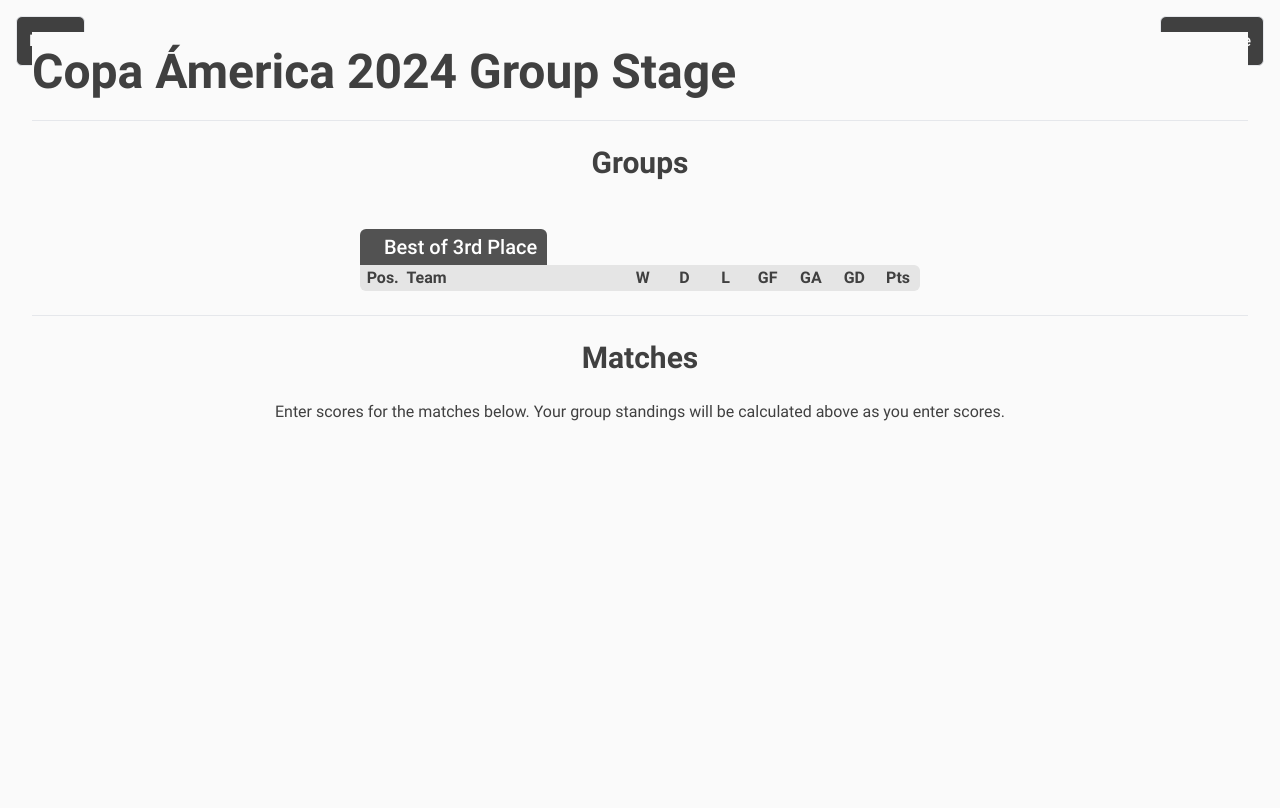
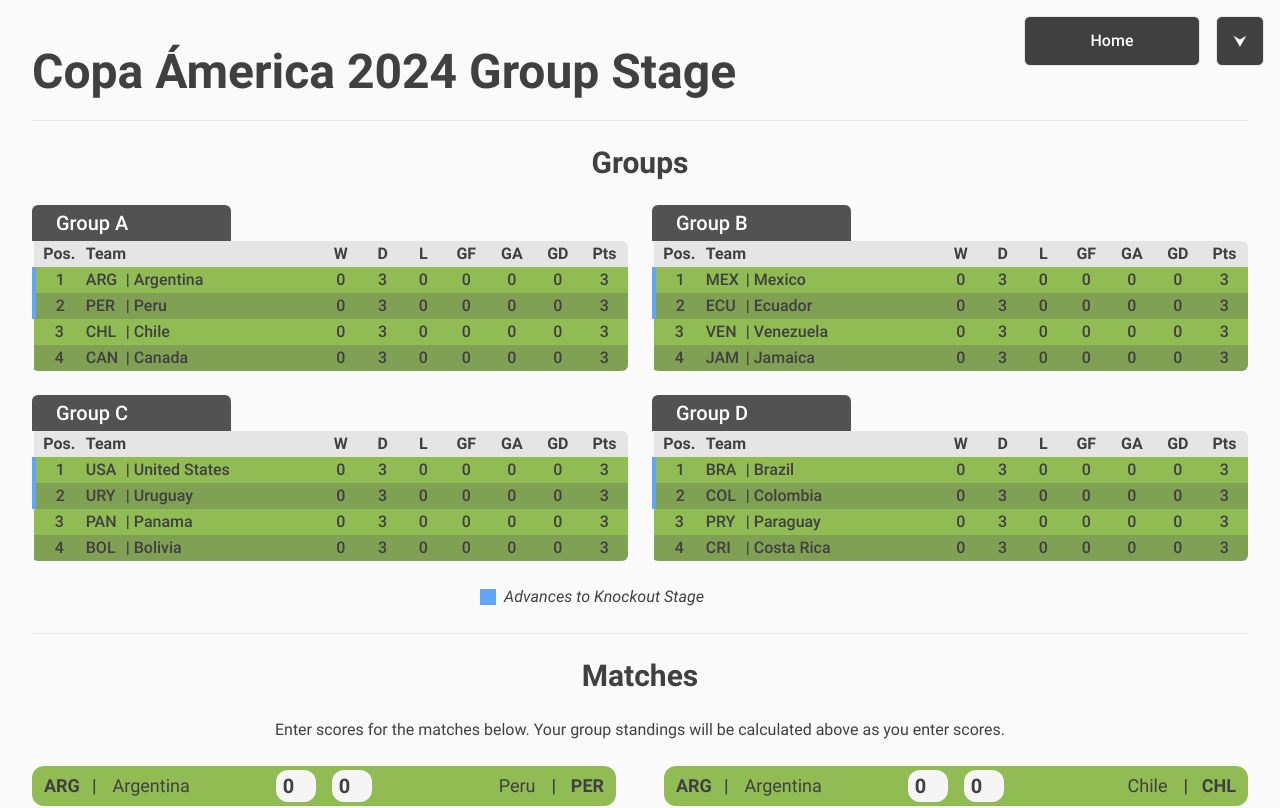
Before and after one commit to mcudzi2/mcudzi2.github.io, a Vue app: page /copa-america/groups in a window 1280 px wide. Shown: the top 808 px of the page. Built offline with nearby package versions, Linux system fonts and the light colour scheme.

Commit message:
Implemented saving, clear, menu, and Copa America Group Stage.

```diff
--- a/src/App.vue
+++ b/src/App.vue
@@ -1,30 +1,68 @@
 <template>
-  <div class="absolute top-0 right-0 p-4">
+  <div class="absolute top-4 right-4 z-20 gap-x-4 flex flex-row items-start w-60">
+    <div class="flex-1 flex flex-col gap-y-4">
+      <RouterLink to="/">
         <button
             type="button"
-      class="p-3 border border-neutral rounded-md"
+            class="p-3 border border-neutral rounded-md w-full"
+            :class="buttonClass"
+        >
+          Home
+        </button>
+      </RouterLink>
+      <button
+          v-if="expandedMenu"
+          type="button"
+          class="p-3 border border-neutral rounded-md w-full"
+          :class="buttonClass"
+          @click="savePredictions"
+      >
+        Save Predictions
+      </button>
+      <button
+          v-if="expandedMenu"
+          type="button"
+          class="p-3 border border-neutral rounded-md w-full"
+          :class="buttonClass"
+          @click="clearPredictions"
+      >
+        Clear Predictions
+      </button>
+      <button
+          v-if="expandedMenu"
+          type="button"
+          class="p-3 border border-neutral rounded-md w-full"
           :class="buttonClass"
           v-text="buttonText"
           @click="toggleDarkMode"
       />
     </div>
-  <div class="absolute top-0 left-0 p-4">
-    <RouterLink to="/">
+    <div class="w-12">
       <button
           type="button"
-          class="p-3 border border-neutral rounded-md"
-          :class="buttonClass"
+          class="p-3 border border-neutral rounded-md w-full"
+          :class="[buttonClass, expandedMenu ? '' : 'rotate-180']"
+          @click="expandedMenu = !expandedMenu"
       >
-        Home
+        &#11165;
       </button>
-    </RouterLink>
+    </div>
+  </div>
+  <div
+    v-if="showSuccessfulSaveMessage"
+    class="bg-lime-100 border border-lime-800 absolute top-0 left-1/2 -translate-x-1/2 z-30 mt-8 px-10 py-4 text-center space-y-6 w-full lg:w-1/2 rounded-2xl"
+  >
+    <h3 class="text-lime-800">SUCCESS</h3>
+    <p>Your predictions have been successfully saved!</p>
   </div>
   <RouterView />
 </template>
 
 <script setup>
 import {computed, ref} from "vue";
+import {useGroups} from "@/stores/groups.js";
 
+const expandedMenu = ref(false);
 const darkMode = ref(false);
 const buttonText = computed(() => darkMode.value ? 'Light Mode' : 'Dark Mode');
 const buttonClass = computed(() => darkMode.value ? 'bg-white !text-neutral-700 font-light' : 'bg-neutral-700 !text-neutral-50 font-medium');
@@ -42,5 +80,21 @@
   }
 }
 
-setDarkMode();
+setDarkMode()
+
+const showSuccessfulSaveMessage = ref(false);
+const groupsStore = useGroups();
+function savePredictions() {
+  if (groupsStore.save()) {
+    showSuccessfulSaveMessage.value = true;
+    setTimeout(() => {
+      showSuccessfulSaveMessage.value = false;
+    }, 2000);
+  } else {
+    alert("ERROR: Unable to save match predictions because there is nothing to save.");
+  }
+}
+function clearPredictions() {
+  groupsStore.clear();
+}
 </script>
--- a/src/components/CompetitionGroup.vue
+++ b/src/components/CompetitionGroup.vue
@@ -25,6 +25,7 @@
           <CompetitionGroupTeam
             :position="idx + 1"
             :team="team"
+            :is-thirds-group="isThirdsGroup"
           />
         </template>
       </tbody>
@@ -33,11 +34,13 @@
 </template>
 
 <script setup>
-import {useTeams} from "@/stores/teams.js";
+import {useGroups} from "@/stores/groups.js";
 import {computed} from "vue";
 import CompetitionGroupTeam from "@/components/CompetitionGroupTeam.vue";
+import {useCompetitions} from "@/stores/competitions.js";
 
-const teamsStore = useTeams();
+const competitionsStore = useCompetitions();
+const groupsStore = useGroups();
 
 const props = defineProps({
   group: {
@@ -47,28 +50,9 @@
   },
 });
 
-const groupName = computed(() => props.group === 'thirds' ? 'Best of 3rd Place' : `Group ${props.group}`);
-
-const teams = computed(() => {
-  if (props.group === 'thirds') {
-    return Object.values(teamsStore.teamsByGroup).map(group => {
-      return group.concat().sort((teamA, teamB) => {
-        return (((3 * teamB.wins) + teamB.draws) - ((3 * teamA.wins) + teamA.draws))
-          || ((teamB.goalsFor - teamB.goalsAgainst) - (teamA.goalsFor - teamA.goalsAgainst))
-          || (teamB.goalsFor - teamA.goalsFor)
-          || (teamB.wins - teamA.wins);
-      })[2];
-    }).sort((teamA, teamB) => {
-      return 0;
-    });
-  }
-
-  return teamsStore.teamsByGroup[props.group].concat().sort((teamA, teamB) => {
-    return (((3 * teamB.wins) + teamB.draws) - ((3 * teamA.wins) + teamA.draws))
-      || ((teamB.goalsFor - teamB.goalsAgainst) - (teamA.goalsFor - teamA.goalsAgainst))
-      || (teamB.goalsFor - teamA.goalsFor);
-  });
-});
+const isThirdsGroup = computed(() => props.group === 'thirds' && competitionsStore.currentCompetition?.hasBestOfThirds)
+const groupName = computed(() => isThirdsGroup.value ? 'Best of 3rd Place' : `Group ${props.group}`);
+const teams = computed(() => isThirdsGroup.value ? groupsStore.thirdPlaceGroup : groupsStore.sortedTeamsByGroup[props.group]);
 </script>
 
 <style scoped lang="scss">
--- a/src/components/CompetitionGroupMatch.vue
+++ b/src/components/CompetitionGroupMatch.vue
@@ -3,7 +3,7 @@
     class="w-full rounded-xl py-1 px-3 flex flex-row items-center gap-x-4"
     :class="backgroundColorClasses"
   >
-    <CompetitionGroupMatchTeam
+    <CompetitionMatchTeam
       :team="match.team1"
       class="flex-1"
     />
@@ -11,15 +11,15 @@
       v-model="match.team1Score"
       type="number"
       min="0"
-      @input="teamsStore.updateMatchStats()"
+      @input="groupsStore.updateMatchStats()"
     />
     <input
       v-model="match.team2Score"
       type="number"
       min="0"
-      @input="teamsStore.updateMatchStats()"
+      @input="groupsStore.updateMatchStats()"
     />
-    <CompetitionGroupMatchTeam
+    <CompetitionMatchTeam
       :team="match.team2"
       flipped
       class="flex-1"
@@ -28,11 +28,11 @@
 </template>
 
 <script setup>
-import CompetitionGroupMatchTeam from "@/components/CompetitionGroupMatchTeam.vue";
-import {useTeams} from "@/stores/teams.js";
+import CompetitionMatchTeam from "@/components/CompetitionMatchTeam.vue";
+import {useGroups} from "@/stores/groups.js";
 import {computed} from "vue";
 
-const teamsStore = useTeams();
+const groupsStore = useGroups();
 const props = defineProps({
   match: {
     type: Object,
--- a/src/components/CompetitionGroupTeam.vue
+++ b/src/components/CompetitionGroupTeam.vue
@@ -1,5 +1,5 @@
 <template>
-  <tr>
+  <tr :class="rowClass">
     <td v-text="position"/>
     <td class="!text-left !w-52 flex flex-row items-center">
       <div class="w-10">{{ team.abbr }}</div>
@@ -16,10 +16,12 @@
 </template>
 
 <script setup>
-import { useTeams } from "@/stores/teams.js";
+import { useGroups } from "@/stores/groups.js";
 import {computed} from "vue";
+import {useCompetitions} from "@/stores/competitions.js";
 
-const teamsStore = useTeams();
+const competitionsStore = useCompetitions();
+const groupsStore = useGroups();
 const props = defineProps({
   team: {
     type: Object,
@@ -30,10 +32,26 @@
     required: true,
     validator: (value) => Number.isInteger(value) && value > 0,
   },
+  isThirdsGroup: {
+    type: Boolean,
+    default: false,
+  },
 });
 
-const goalDifference = computed(() => teamsStore.calculateGoalDiff(props.team));
-const points = computed(() => teamsStore.calculatePoints(props.team));
+const goalDifference = computed(() => groupsStore.calculateGoalDiff(props.team));
+const points = computed(() => groupsStore.calculatePoints(props.team));
+const rowClass = computed(() => {
+  if (props.isThirdsGroup) {
+    return props.position <= 4 ? 'border-l-4 border-l-blue-400' : '';
+  }
+  if (props.position <= 2) {
+    return 'border-l-4 border-l-blue-400';
+  }
+  if (props.position === 3 && competitionsStore.currentCompetition?.hasBestOfThirds) {
+    return 'border-l-4 border-l-orange-400';
+  }
+  return ''
+});
 </script>
 
 <style scoped>
--- a/src/components/CompetitionGroupMatchTeam.vue
+++ b/src/components/CompetitionMatchTeam.vue
@@ -1,9 +1,13 @@
 <template>
   <div
-    class="flex items-center gap-x-4"
+    class="flex items-center gap-x-2"
     :class="[flipped ? 'flex-row-reverse' : 'flex-row']"
   >
-    <h4 v-text="team.abbr" />
+    <h4
+      class="w-10"
+      :class="[flipped ? 'text-right' : 'text-left']"
+      v-text="team.abbr"
+    />
     <h4>|</h4>
     <h4
       class="font-normal mx-2"
--- a/src/pages/Competition.vue
+++ b/src/pages/Competition.vue
@@ -3,14 +3,14 @@
 </template>
 
 <script setup>
-import { useTeams } from "@/stores/teams.js";
+import { useGroups } from "@/stores/groups.js";
 import { useRoute } from "vue-router";
 
-const teamsStore = useTeams();
+const groupsStore = useGroups();
 const route = useRoute();
-teamsStore.initTeams(route.params.competition);
-teamsStore.initMatches();
-teamsStore.updateMatchStats();
+groupsStore.initTeams(route.params.competition);
+groupsStore.initMatches();
+groupsStore.updateMatchStats();
 </script>
 
 <style scoped>
--- a/src/pages/CompetitionGroups.vue
+++ b/src/pages/CompetitionGroups.vue
@@ -1,8 +1,8 @@
 <template>
   <div class="space-y-6 w-full">
     <CompetitionPageTitle
-      :name="currentCompetition.name"
-      :image-url="currentCompetition.image"
+      :name="competitionsStore.currentCompetition?.name"
+      :image-url="competitionsStore.currentCompetition?.image"
       stage="group"
       class="sticky top-0"
     />
@@ -11,13 +11,29 @@
     </h3>
     <div class="grid grid-cols-1 lg:grid-cols-2 2xl:grid-cols-3 gap-6">
       <CompetitionGroup
-        v-for="group in teamsStore.groups"
+        v-for="group in groupsStore.groups"
         :key="group"
         :group="group"
       />
     </div>
-    <div class="mx-auto px-0 w-full lg:w-1/2 lg:px-6 3xl:w-1/3">
+    <div
+        v-if="competitionsStore.currentCompetition?.hasBestOfThirds"
+        class="mx-auto px-0 w-full lg:w-1/2 lg:px-6 3xl:w-1/3"
+    >
       <CompetitionGroup group="thirds" />
+    </div>
+    <div class="space-y-2 text-center w-80 mx-auto">
+      <div class="flex flex-row items-center gap-x-2">
+        <div class="h-4 w-4 bg-blue-400" />
+        <p class="italic">Advances to Knockout Stage</p>
+      </div>
+      <div
+          v-if="competitionsStore.currentCompetition?.hasBestOfThirds"
+          class="flex flex-row items-center gap-x-2"
+      >
+        <div class="h-4 w-4 bg-orange-400" />
+        <p class="italic">Can Advance via 3rd Place Placement</p>
+      </div>
     </div>
     <hr/>
     <h3 class="text-center">
@@ -26,7 +42,7 @@
     <p class="italics text-center">Enter scores for the matches below. Your group standings will be calculated above as you enter scores.</p>
     <div class="my-0 mx-auto w-full grid grid-cols-1 xl:grid-cols-2 gap-x-12 gap-y-4">
       <CompetitionGroupMatch
-        v-for="(match, idx) in teamsStore.matches"
+        v-for="(match, idx) in groupsStore.matches"
         :key="match.team1.abbr + match.team2.abbr"
         :match="match"
         :index="idx"
@@ -41,13 +57,10 @@
 import {computed} from "vue";
 import CompetitionPageTitle from "@/components/CompetitionPageTitle.vue";
 import CompetitionGroup from "@/components/CompetitionGroup.vue";
-import {useTeams} from "@/stores/teams.js";
+import {useGroups} from "@/stores/groups.js";
 import CompetitionGroupMatch from "@/components/CompetitionGroupMatch.vue";
 
 const route = useRoute();
 const competitionsStore = useCompetitions();
-const teamsStore = useTeams();
-const currentCompetition = computed(() =>
-  competitionsStore.competitions.find(competition => competition.link === route.params.competition)
-);
+const groupsStore = useGroups();
 </script>
--- a/src/stores/competitions.js
+++ b/src/stores/competitions.js
@@ -1,10 +1,19 @@
 import { defineStore } from "pinia";
+import {useRoute} from "vue-router";
 
 export const useCompetitions = defineStore('competitions', {
   state: () => ({
     competitions: [
-      { name: "EURO 2024", image: '', link: 'euro'},
-      { name: "Copa Ámerica 2024", image: '', link: 'copa-america'},
+      { name: "EURO 2024", image: '', link: 'euro', hasBestOfThirds: true, knockoutStart: 'round-of-16', hasThirdPlace: false },
+      { name: "Copa Ámerica 2024", image: '', link: 'copa-america', hasBestOfThirds: false, knockoutStart: 'quarterfinals', hasThirdPlace: true },
     ],
   }),
+  getters: {
+    currentCompetition: (state) => {
+      const route = useRoute();
+      return route?.params?.competition
+        ? state.competitions.find(competition => competition.link === route.params.competition)
+        : null;
+    }
+  },
 });
--- a/src/stores/teams.js
+++ b/src/stores/groups.js
@@ -1,7 +1,8 @@
 import { defineStore } from "pinia";
 import { uniq, groupBy } from 'lodash';
+import {useCompetitions} from "@/stores/competitions.js";
 
-export const useTeams = defineStore('teams', {
+export const useGroups = defineStore('groups', {
   state: () => ({
     teams: [],
     countries: {
@@ -31,7 +32,24 @@
         {abbr: "PRT", name: "Portugal", group: 'F'},
         {abbr: "CZE", name: "Czech Republic", group: 'F'},
       ],
-      'copa-america': [],
+      'copa-america': [
+        {abbr: "ARG", name: "Argentina", group: 'A'},
+        {abbr: "PER", name: "Peru", group: 'A'},
+        {abbr: "CHL", name: "Chile", group: 'A'},
+        {abbr: "CAN", name: "Canada", group: 'A'},
+        {abbr: "MEX", name: "Mexico", group: 'B'},
+        {abbr: "ECU", name: "Ecuador", group: 'B'},
+        {abbr: "VEN", name: "Venezuela", group: 'B'},
+        {abbr: "JAM", name: "Jamaica", group: 'B'},
+        {abbr: "USA", name: "United States", group: 'C'},
+        {abbr: "URY", name: "Uruguay", group: 'C'},
+        {abbr: "PAN", name: "Panama", group: 'C'},
+        {abbr: "BOL", name: "Bolivia", group: 'C'},
+        {abbr: "BRA", name: "Brazil", group: 'D'},
+        {abbr: "COL", name: "Colombia", group: 'D'},
+        {abbr: "PRY", name: "Paraguay", group: 'D'},
+        {abbr: "CRI", name: "Costa Rica", group: 'D'},
+      ],
     },
     matches: [],
   }),
@@ -39,6 +57,25 @@
   getters: {
     groups: (state) => uniq(state.teams.map(team => team.group)),
     teamsByGroup: (state) => groupBy(state.teams, 'group'),
+    sortedTeamsByGroup: (state) => {
+      const sortedTeams = {};
+      state.groups.forEach(group => {
+        sortedTeams[group] = state.teamsByGroup[group].concat().sort((teamA, teamB) => {
+          return (state.calculatePoints(teamB) - state.calculatePoints(teamA))
+              || (state.calculateGoalDiff(teamB) - state.calculateGoalDiff(teamA))
+              || (teamB.goalsFor - teamA.goalsFor);
+        });
+      });
+      return sortedTeams;
+    },
+    thirdPlaceGroup: (state) => Object.values(state.sortedTeamsByGroup)
+        .map(group => group[2])
+        .sort((teamA, teamB) => {
+          return (state.calculatePoints(teamB) - state.calculatePoints(teamA))
+              || (state.calculateGoalDiff(teamB) - state.calculateGoalDiff(teamA))
+              || (teamB.goalsFor - teamA.goalsFor)
+              || (teamB.wins - teamA.wins);
+        }),
   },
 
   actions: {
@@ -57,13 +94,20 @@
         goalsAgainst: 0,
       }));
     },
-    initMatches() {
+    initMatches(forceNew = false) {
       if (!this.teams) {
         console.error("INITIALIZE TEAMS FIRST!");
         return;
       }
 
       this.matches = [];
+      const competitionsStore = useCompetitions();
+      const savedMatches = localStorage.getItem(competitionsStore.currentCompetition.link + '-group-matches');
+      if (savedMatches && !forceNew) {
+        this.matches = JSON.parse(savedMatches);
+        return;
+      }
+
       this.groups.forEach(group => {
         const teamsInGroup = this.teamsByGroup[group];
         for (let i = 0; i < teamsInGroup.length; i++) {
@@ -117,5 +161,18 @@
     calculateGoalDiff(team) {
       return team.goalsFor - team.goalsAgainst;
     },
+    save() {
+      if (!this.matches?.length) {
+        return false;
+      }
+
+      const competitionsStore = useCompetitions();
+      localStorage.setItem(competitionsStore.currentCompetition.link + '-group-matches', JSON.stringify(this.matches));
+      return true;
+    },
+    clear() {
+      this.initMatches(true);
+      this.updateMatchStats();
+    }
   }
 })
```
Lines whose indentation alone changed are shown as unchanged.
